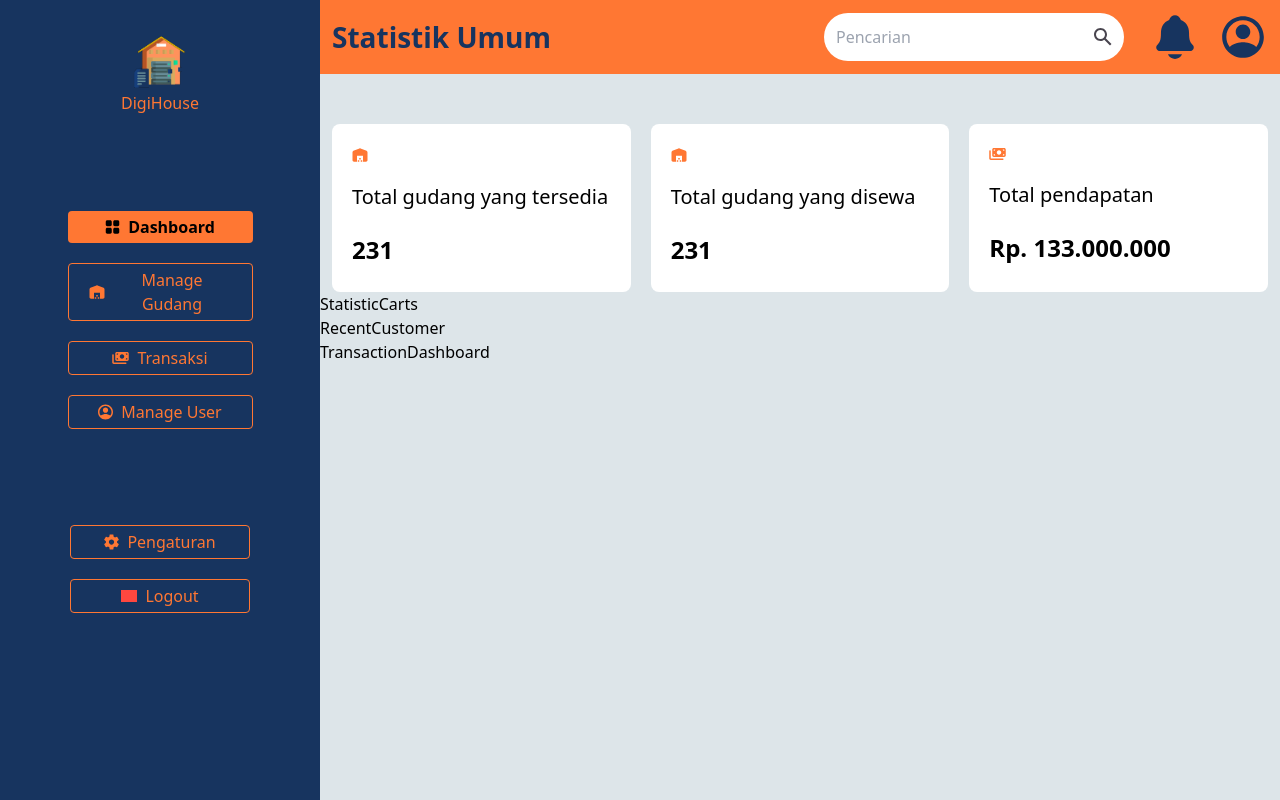
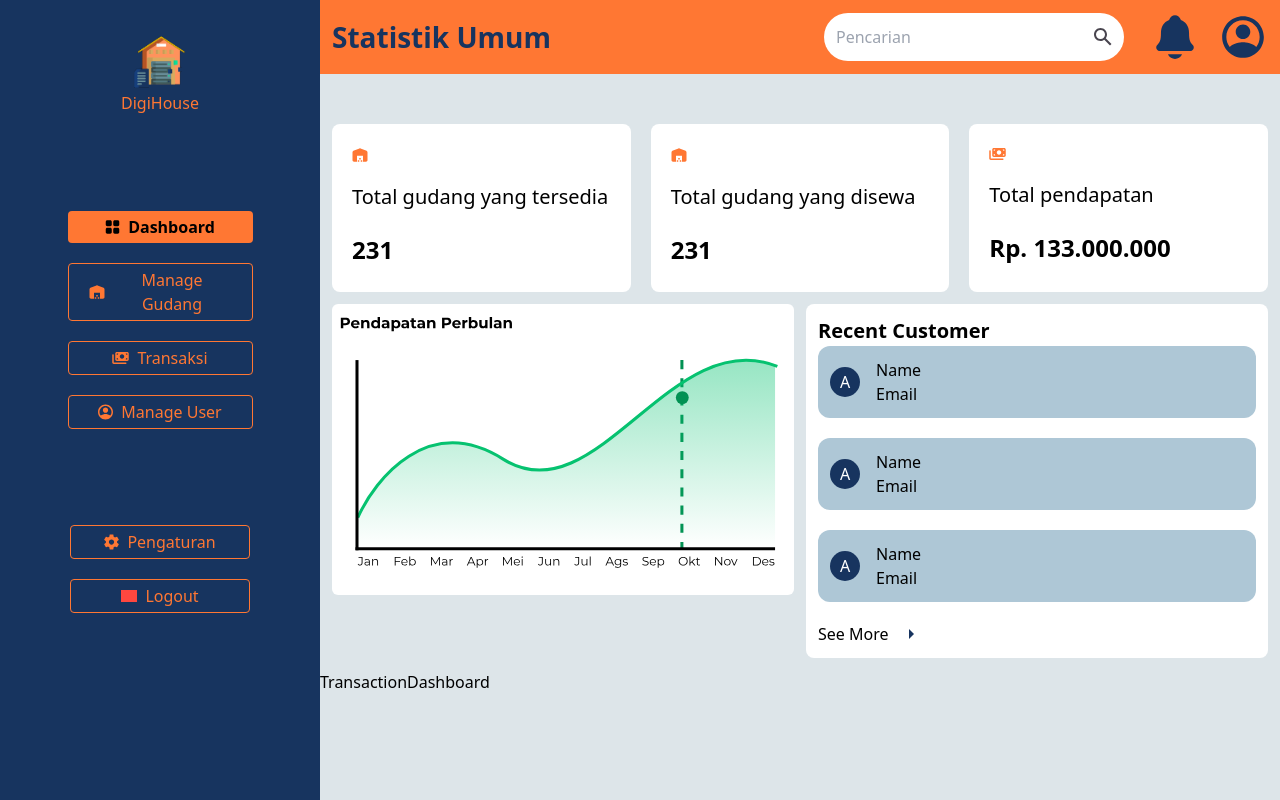
Before and after one commit to Capstone-Tim-12/warehouse-managament-system-fe, a React (Vite) app: page /admin/dashboard in a window 1280 px wide. Built offline with nearby package versions, Linux system fonts and the light colour scheme; grey boxes are pictures that could not be loaded.

Commit message:
add: slicing statistic chart & recent customer

```diff
--- a/src/components/admin-dashboard/RecentCustomer.jsx
+++ b/src/components/admin-dashboard/RecentCustomer.jsx
@@ -1,4 +1,47 @@
+import rightArrowIcon from "../../assets/right-arrow.svg";
+
 const RecentCustomer = () => {
-  return <div>RecentCustomer</div>;
+  return (
+    <div className="bg-white rounded-[8px] p-3">
+      <h3 className="text-[20px] font-bold">Recent Customer</h3>
+      <div className="bg-cloud-burst-200 w-full h-auto p-3 rounded-[12px]">
+        <div className="flex  items-center gap-4">
+          <div className="bg-cloud-burst-500 w-[30px] h-[30px] flex justify-center items-center text-white rounded-full">
+            <h5>A</h5>
+          </div>
+          <div>
+            <p>Name</p>
+            <p>Email</p>
+          </div>
+        </div>
+      </div>
+      <div className="bg-cloud-burst-200 w-full h-auto my-5 p-3 rounded-[12px] ">
+        <div className="flex items-center gap-4">
+          <div className="bg-cloud-burst-500 w-[30px] h-[30px] flex justify-center items-center text-white rounded-full">
+            <h5>A</h5>
+          </div>
+          <div>
+            <p>Name</p>
+            <p>Email</p>
+          </div>
+        </div>
+      </div>
+      <div className="bg-cloud-burst-200 w-full h-auto my-5 p-3 rounded-[12px] ">
+        <div className="flex items-center gap-4">
+          <div className="bg-cloud-burst-500 w-[30px] h-[30px] flex justify-center items-center text-white rounded-full">
+            <h5>A</h5>
+          </div>
+          <div>
+            <p>Name</p>
+            <p>Email</p>
+          </div>
+        </div>
+      </div>
+      <button className="flex items-center gap-5">
+        See More
+        <img src={rightArrowIcon} alt="right arrow" />
+      </button>
+    </div>
+  );
 };
 export default RecentCustomer;
--- a/src/components/admin-dashboard/StatisticCarts.jsx
+++ b/src/components/admin-dashboard/StatisticCarts.jsx
@@ -1,4 +1,10 @@
+import statistic from "../../assets/statistic.svg";
+
 const StatisticCarts = () => {
-  return <div>StatisticCarts</div>;
+  return (
+    <div>
+      <img src={statistic} alt="statistics" />
+    </div>
+  );
 };
 export default StatisticCarts;
--- a/src/pages/admin/dashboard/index.jsx
+++ b/src/pages/admin/dashboard/index.jsx
@@ -10,10 +10,10 @@ const Dashboard = () => {
     <div className="bg-[#DDE5E9]">
       <div className="grid " style={{ gridTemplateColumns: "1fr 3fr" }}>
         <SidedarAdmin />
-        <div className="">
+        <div>
           <TopBar />
           <CardTotal />
-          <div>
+          <div className="m-3  grid grid-cols-2 gap-3">
             <StatisticCarts />
             <RecentCustomer />
           </div>
```
Also changed, not shown: src/assets/right-arrow.svg (added), src/assets/statistic.svg (added).
